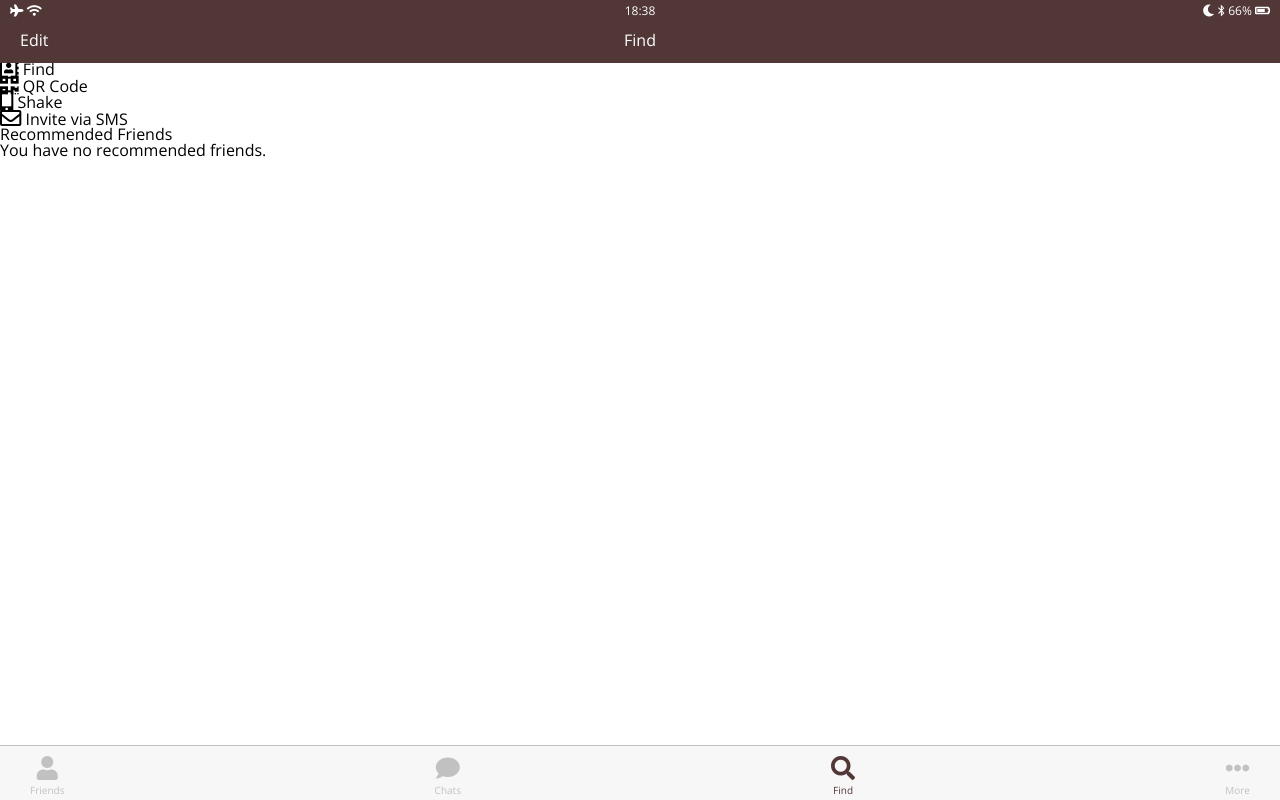
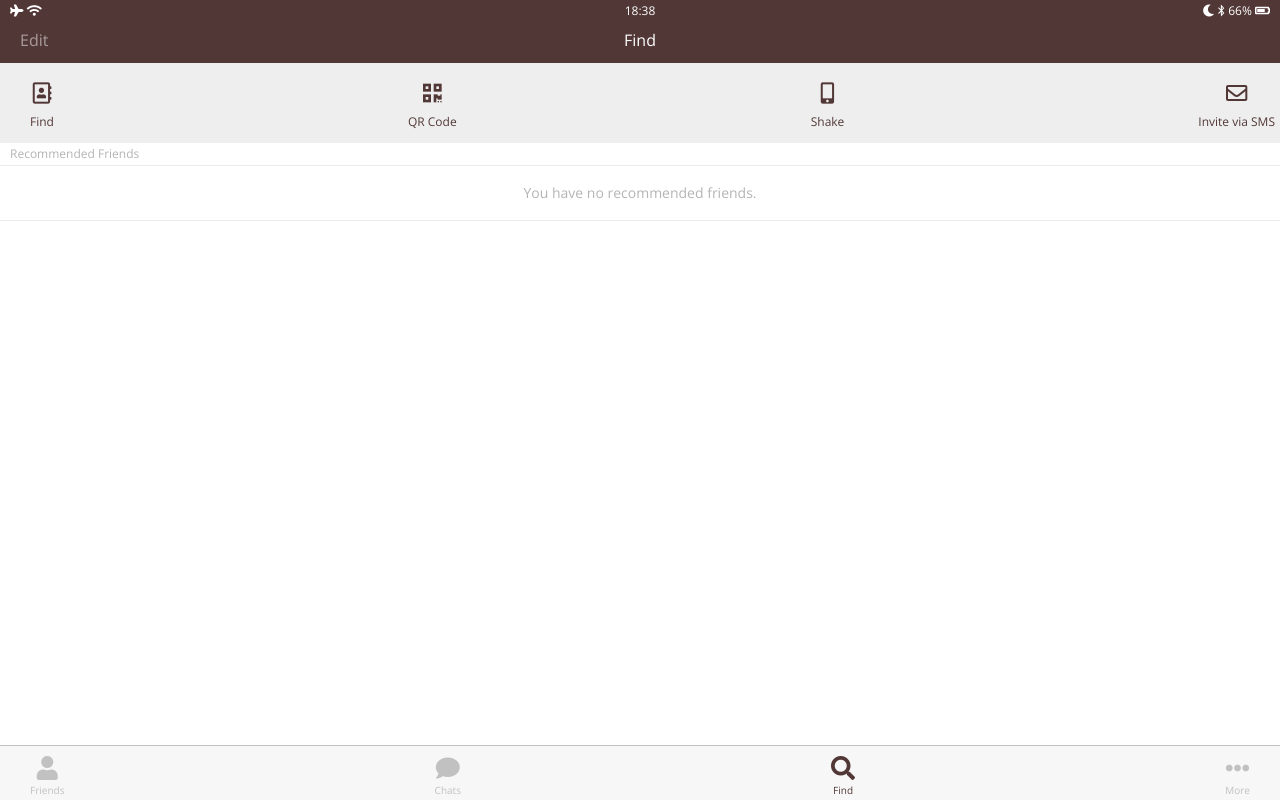
Before and after one commit to dns05012/kakao-clone, a plain HTML site: page find.html in a window 1280 px wide. Drawn offline with nearby package versions, Linux system fonts and the light colour scheme.

Commit message:
find.css done!

```diff
--- a/css/find.css
+++ b/css/find.css
@@ -0,0 +1,40 @@
+.find .find__options {
+  background-color: #eeeeee;
+  display: flex;
+  justify-content: space-between;
+  padding-top: 25px;
+  padding-bottom: 15px;
+}
+
+.find__options .find__option {
+  display: flex;
+  flex-direction: column;
+  align-items: center;
+  justify-content: space-between;
+  padding-left: 30px;
+  padding-right: 5px;
+  color: #523737;
+}
+
+.find__option i {
+  margin-bottom: 15px;
+}
+
+.find__option span {
+  font-size: 12px;
+}
+
+.find__recommended header {
+  border-bottom: 1px solid #ebebeb;
+  padding: 5px 10px;
+  font-size: 12px;
+  color: #b4b4b4;
+}
+
+.recommended__none {
+  padding: 20px 0;
+  text-align: center;
+  border-bottom: 1px solid #ebebeb;
+  font-size: 14px;
+  color: #b4b4b4;
+}
--- a/css/header.css
+++ b/css/header.css
@@ -30,10 +30,10 @@
   width: 33%;
 }
 
-/* .top-header .header__bottom .header__column:first-child {
+.top-header .header__bottom .header__column:first-child {
   color: rgba(255, 255, 255, 0.5);
   cursor: pointer;
-} */
+}
 
 .top-header .header__column:last-child {
   text-align: right;
```
